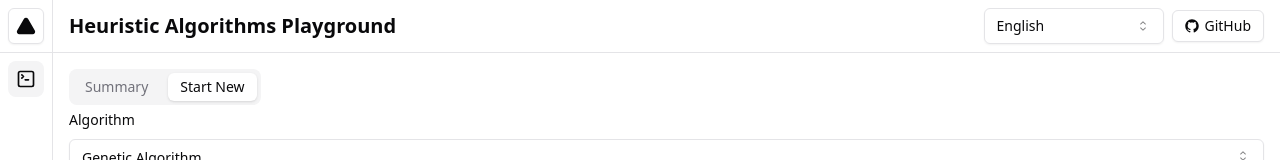
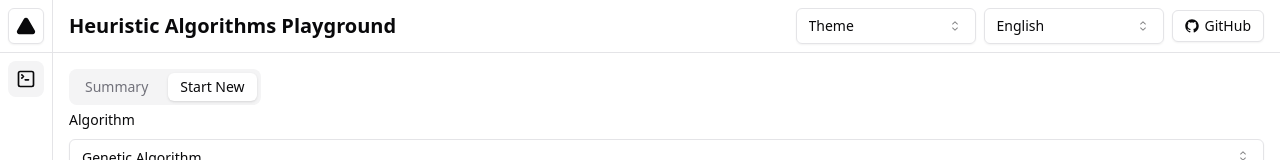
Before and after one commit to murerkinn/heuristic, a Next.js app: page / in a window 1280 px wide. Shown: the top 160 px of the page. Built offline with nearby package versions, Linux system fonts and the light colour scheme.

Commit message:
Add a basic theme selector

```diff
--- a/src/components/layout/index.tsx
+++ b/src/components/layout/index.tsx
@@ -18,6 +18,7 @@ import {
   SelectTrigger,
   SelectValue,
 } from '../ui/select'
+import { useTheme } from 'next-themes'
 
 interface LayoutProps {
   children: React.ReactNode
@@ -26,6 +27,7 @@ interface LayoutProps {
 export default function Layout({ children }: LayoutProps) {
   const { route } = useRouter()
   const { t, i18n } = useTranslation()
+  const { theme, setTheme } = useTheme()
 
   return (
     <div className="grid h-screen w-full pl-[53px]">
@@ -85,6 +87,16 @@ export default function Layout({ children }: LayoutProps) {
           </h1>
 
           <div className="ml-auto flex items-center gap-2">
+            <Select onValueChange={val => setTheme(val)}>
+              <SelectTrigger className="w-[180px]">
+                <SelectValue placeholder="Theme" />
+              </SelectTrigger>
+              <SelectContent>
+                <SelectItem value="light">Light Mode</SelectItem>
+                <SelectItem value="dark">Dark Mode</SelectItem>
+              </SelectContent>
+            </Select>
+
             <Select
               value={i18n.language}
               onValueChange={val => i18n.changeLanguage(val)}
```
